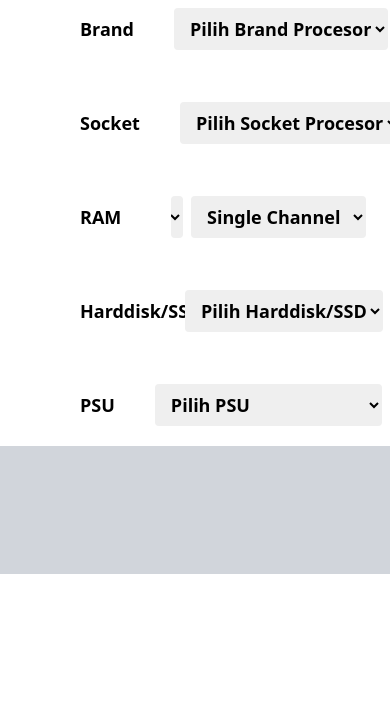
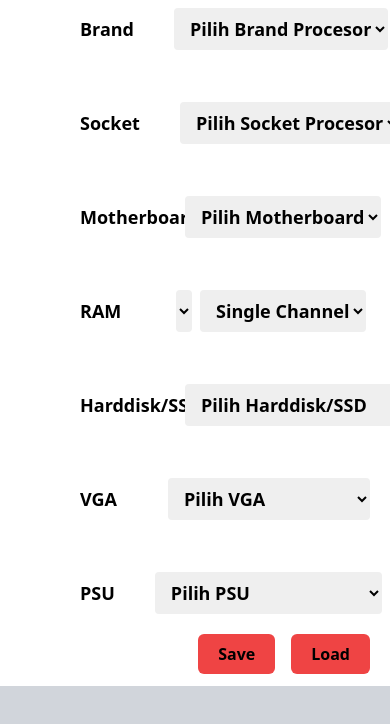
Before and after one commit to AdrianHalim20/COC_Komputer, a plain HTML site: page index.html in a window 390 px wide. Shown: the part 170-894 px from the top of the page. Before the commit the page ends 844 px from the top, so only its background shows below. Drawn offline with nearby package versions, Linux system fonts and the light colour scheme.

Commit message:
Footer Update & Button

```diff
--- a/data.js
+++ b/data.js
@@ -1,4 +1,13 @@
 let navbar = document.getElementById("navContent")
+let brand = document.getElementById("brand")
+let socket = document.getElementById("socket")
+let mobo = document.getElementById("mobo")
+let ram = document.getElementById("ram")
+let channel = document.getElementById("channel")
+let storage = document.getElementById("storage")
+let vga = document.getElementById("vga")
+let psu = document.getElementById("psu")
+let saveButton = document.getElementById("save")
 
 
 function toogleNav(){
@@ -10,3 +19,10 @@ function toogleNav(){
     navbar.classList.remove("block")
   }
 }
+
+function save() {
+saveButton.setAttribute('href', 'data:text/plain;charset=utf-8,' + encodeURIComponent(`Brand Yang Dipilih : ${brand.value}`))
+}
+
+function load() {
+}
--- a/index.html
+++ b/index.html
@@ -6,7 +6,6 @@
     <title>COC Komputer</title>
     <link rel="icon" href="assets/image/logo.jpeg" />
     <script src="https://cdn.tailwindcss.com"></script>
-
   </head>
   <body class="">
     <div class="">
@@ -39,7 +38,7 @@
 
         <!-- isi nav -->
         <div
-          class="w-full  items-center justify-between hidden md:w-auto md:block max-[767px]:border-t "
+          class="w-full items-center justify-between hidden md:w-auto md:block max-[767px]:border-t"
           id="navContent"
         >
           <div class="text-sm items-center justify-between">
@@ -63,7 +62,7 @@
             </a>
             <a
               href="#"
-              class="inline-block text-sm px-4 py-2 leading-none border rounded text-white border-red-700 bg-red-500 hover:border-transparent hover:text-red-500 hover:bg-white mt-4 md:mt-0"
+              class="inline-block text-sm px-4 py-2 leading-none border rounded text-white border-red-700 bg-red-500 hover:border-transparent hover:text-red-500 hover:bg-red-200 mt-4 md:mt-0"
               >Rakit PC</a
             >
           </div>
@@ -86,45 +85,68 @@
         <!-- option start -->
 
         <div class="flex flex-row w-full justify-between items-center mt-3">
-          <p class="flex m-5 ml-20  w-2/12 text-lg font-semibold flex-col">Brand</p>
+          <p class="flex m-5 ml-20 w-2/12 text-lg font-semibold flex-col">
+            Brand
+          </p>
           <div class="flex m-5 w-7/12 text-lg font-semibold flex-col">
-            <select class="rounded py-2 pl-3">
+            <select class="rounded py-2 pl-3" id="brand">
               <option value="" class="pl-3">Pilih Brand Procesor</option>
-              <option value="" class="pl-3">Intel</option>
-              <option value="" class="pl-3">AMD</option>
+              <option value="INTEL" class="pl-3">Intel</option>
+              <option value="AMD" class="pl-3">AMD</option>
             </select>
           </div>
         </div>
 
         <div class="flex flex-row w-full justify-between items-center mt-3">
-          <p class="flex m-5 ml-20 w-2/12 text-lg font-semibold flex-col">Socket</p>
+          <p class="flex m-5 ml-20 w-2/12 text-lg font-semibold flex-col">
+            Socket
+          </p>
           <div class="flex m-5 w-7/12 text-lg font-semibold flex-col">
-            <select class="rounded py-2 pl-3">
+            <select class="rounded py-2 pl-3" id="socket">
               <option value="" class="pl-3">Pilih Socket Procesor</option>
-              <option value="" class="pl-3">LGA XXXX</option>
-              <option value="" class="pl-3">AM/TR X</option>
+              <option value="LGA XXXX" class="pl-3">LGA XXXX</option>
+              <option value="AMX TRX" class="pl-3">AM/TR X</option>
             </select>
           </div>
         </div>
 
         <div class="flex flex-row w-full justify-between items-center mt-3">
-          <p class="flex m-5 ml-20 w-2/12 text-lg font-semibold flex-col">RAM</p>
+          <p class="flex m-5 ml-20 w-2/12 text-lg font-semibold flex-col">
+            Motherboard
+          </p>
+          <div class="flex m-5 w-7/12 text-lg font-semibold flex-col">
+            <select class="rounded py-2 pl-3" id="mobo">
+              <option value="" class="pl-3">Pilih Motherboard</option>
+              <option value="ASUS" class="pl-3">ASUS</option>
+              <option value="ASROCK" class="pl-3">ASROCK</option>
+              <option value="GIGABYTE" class="pl-3">GIGABYTE</option>
+              <option value="MSI" class="pl-3">MSI</option>
+            </select>
+          </div>
+        </div>
+
+        <div class="flex flex-row w-full justify-between items-center mt-3">
+          <p class="flex m-5 ml-20 w-2/12 text-lg font-semibold flex-col">
+            RAM
+          </p>
           <div
             class="flex m-5 w-7/12 justify-between text-lg font-semibold flex-row"
           >
             <div class="flex w-full">
-              <select class="rounded py-2 pl-3 w-10/12">
+              <select class="rounded py-2 pl-3 w-10/12" id="ram">
                 <option value="" class="pl-3">Pilih Jumlah RAM</option>
-                <option value="" class="pl-3">2 GB</option>
-                <option value="" class="pl-3">4 GB</option>
-                <option value="" class="pl-3">8 GB</option>
-                <option value="" class="pl-3">16 GB</option>
-                <option value="" class="pl-3">32 GB</option>
+                <option value="2 GB" class="pl-3">2 GB</option>
+                <option value="4 GB" class="pl-3">4 GB</option>
+                <option value="8 GB" class="pl-3">8 GB</option>
+                <option value="16 GB" class="pl-3">16 GB</option>
+                <option value="32 GB" class="pl-3">32 GB</option>
               </select>
-              <select class="flex rounded ml-2 py-2 pl-3">
-                <option value="" class="pl-3">Single Channel</option>
-                <option value="" class="pl-3">Double Channel</option>
-                <option value="" class="pl-3">Quad Channel</option>
+              <select class="flex rounded ml-2 py-2 pl-3" id="channel">
+                <option value="Single Channel" class="pl-3">
+                  Single Channel
+                </option>
+                <option value="Dual Channel" class="pl-3">Dual Channel</option>
+                <option value="Quad Channel" class="pl-3">Quad Channel</option>
               </select>
             </div>
             <div class="flex pl-1 text-lg font-semibold"></div>
@@ -136,32 +158,71 @@
             Harddisk/SSD
           </p>
           <div class="flex m-5 w-7/12 text-lg font-semibold flex-col">
-            <select class="rounded py-2 pl-3">
+            <select class="rounded py-2 pl-3" id="storage">
               <option value="" class="pl-3">Pilih Harddisk/SSD</option>
-              <option value="" class="pl-3">Harddisk 1TB</option>
-              <option value="" class="pl-3">SSD 500GB</option>
+              <option value="Seagate Baracuda 1tb 7200rpm" class="pl-3">
+                Seagate Baracuda 1tb 7200rpm
+              </option>
+              <option value="Samsung 980 Evo 500gb" class="pl-3">
+                Samsung 980 Evo 500gb
+              </option>
             </select>
           </div>
         </div>
 
         <div class="flex flex-row w-full justify-between items-center mt-3">
-          <p class="flex m-5 ml-20 w-2/12 text-lg font-semibold flex-col">PSU</p>
+          <p class="flex m-5 ml-20 w-2/12 text-lg font-semibold flex-col">
+            VGA
+          </p>
           <div class="flex m-5 w-7/12 text-lg font-semibold flex-col">
-            <select class="rounded py-2 pl-3">
+            <select class="rounded py-2 pl-3" id="vga">
+              <option value="" class="pl-3">Pilih VGA</option>
+              <option value="NVIDIA GTX 1660TI" class="pl-3">
+                NVIDIA GTX 1660TI
+              </option>
+              <option value="NVIDIA RTX 4090TI" class="pl-3">
+                NVIDIA RTX 4090TI
+              </option>
+            </select>
+          </div>
+        </div>
+
+        <div class="flex flex-row w-full justify-between items-center mt-3">
+          <p class="flex m-5 ml-20 w-2/12 text-lg font-semibold flex-col">
+            PSU
+          </p>
+          <div class="flex m-5 w-7/12 text-lg font-semibold flex-col">
+            <select class="rounded py-2 pl-3" id="psu">
               <option value="" class="pl-3">Pilih PSU</option>
-              <option value="" class="pl-3">Simbadda 2000w 80+ Diamond</option>
-              <option value="" class="pl-3">
+              <option value="Simbadda 2000w 80+ Diamond" class="pl-3">
+                Simbadda 2000w 80+ Diamond
+              </option>
+              <option value="Heater Master 10000w 80+ Vibranium" class="pl-3">
                 Heater Master 10000w 80+ Vibranium
               </option>
             </select>
           </div>
         </div>
         <!-- option end -->
+        <div class="flex w-full justify-end mr-10 mb-3">
+          <button
+            class="font-semibold text-slate- bg-red-500 hover:border-transparent hover:text-red-500 hover:bg-red-200 rounded-md px-5 py-2"
+            id="save"
+            onclick="save()"
+          >
+            Save
+          </button>
+          <button
+            class="font-semibold text-slate- bg-red-500 hover:border-transparent hover:text-red-500 hover:bg-red-200 rounded-md px-5 py-2 ml-4"
+            id="load"
+            onclick="load()"
+          >
+            Load
+          </button>
+        </div>
       </div>
       <!-- Rakit PC End -->
-    <div class="bottom-0 h-32 bg-gray-300">
-
-    </div>
+      <div class="bottom-0 h-20 bg-gray-300"></div>
     </div>
     <script src="data.js"></script>
   </body>
```
Lines whose indentation alone changed are shown as unchanged.
